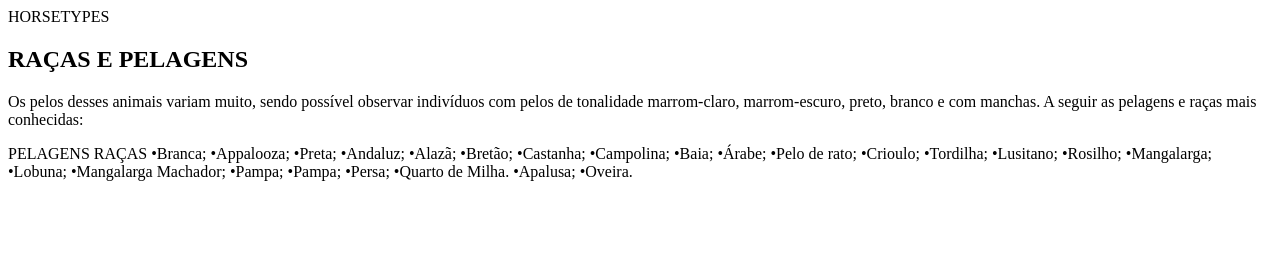
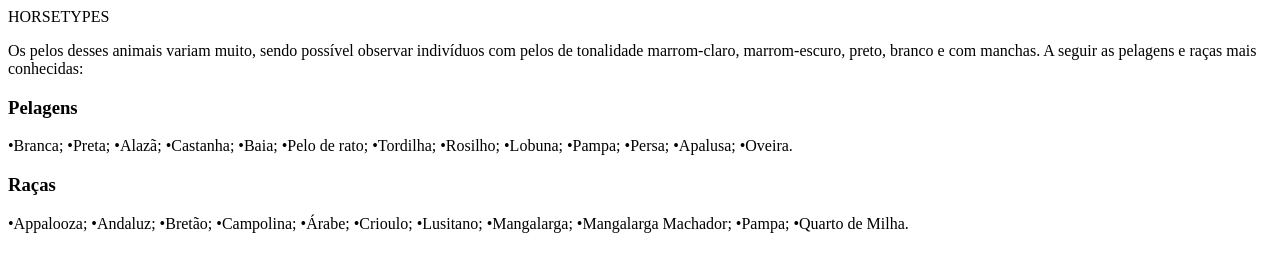
Before and after one commit to cssmatheus/pipoquinha-, a plain HTML site: page index.html in a window 1280 px wide. Drawn offline with Linux system fonts and the light colour scheme.

Commit message:
Add files via upload

```diff
--- a/index.html
+++ b/index.html
@@ -1,35 +1,48 @@
-<!DOCTYPE html>
-<html lang="pt-br">
+<html lang="pt-BR">
+
 <head>
-    <meta charset="UTF-8">
-    <meta http-equiv="X-UA-Compatible" content="IE=edge">
-    <meta name="viewport" content="width=device-width, initial-scale=1.0">
-    <title>Document</title>
+    <link rel="styleheet" href=""styles.css>
+    <link rel="preconnect" href="https://fonts.googleapis.com">
+    <link rel="preconnect" href="https://fonts.gstatic.com" crossorigin>
+    <title>HORSETYPES</title>
 </head>
+
 <body>
     <header>HORSETYPES</header>
 
     <section class="chamada">
         <div class="chamada-texto">
-            <h1>RAÇAS E PELAGENS</h1>
             <p>Os pelos desses animais variam muito, sendo possível observar indivíduos com pelos de tonalidade marrom-claro, marrom-escuro, preto, branco e com manchas. A seguir as pelagens e raças mais conhecidas:</p>
-            <p>PELAGENS                                                               RAÇAS
-                •Branca;                                                               •Appalooza;
-                •Preta;                                                                •Andaluz;
-                •Alazã;                                                                •Bretão;
-                •Castanha;                                                             •Campolina;
-                •Baia;                                                                 •Árabe;
-                •Pelo de rato;                                                         •Crioulo;
-                •Tordilha;                                                             •Lusitano;
-                •Rosilho;                                                              •Mangalarga;
-                •Lobuna;                                                               •Mangalarga Machador;
-                •Pampa;                                                                •Pampa;
-                •Persa;                                                                •Quarto de Milha.
+            <h3>Pelagens</h3>
+            <p>•Branca;
+                •Preta;
+                •Alazã;
+                •Castanha;
+                •Baia;
+                •Pelo de rato;
+                •Tordilha;
+                •Rosilho;
+                •Lobuna;
+                •Pampa;
+                •Persa;
                 •Apalusa;
                 •Oveira.
-
                 </p>
+                <h3>Raças</h3>
+                <p>•Appalooza;
+                    •Andaluz;
+                    •Bretão;
+                    •Campolina;
+                    •Árabe;
+                    •Crioulo;
+                    •Lusitano;
+                    •Mangalarga;
+                    •Mangalarga Machador;
+                    •Pampa;
+                    •Quarto de Milha.
+                    </p>
         </div>
     </section>
+
 </body>
 </html>
```
